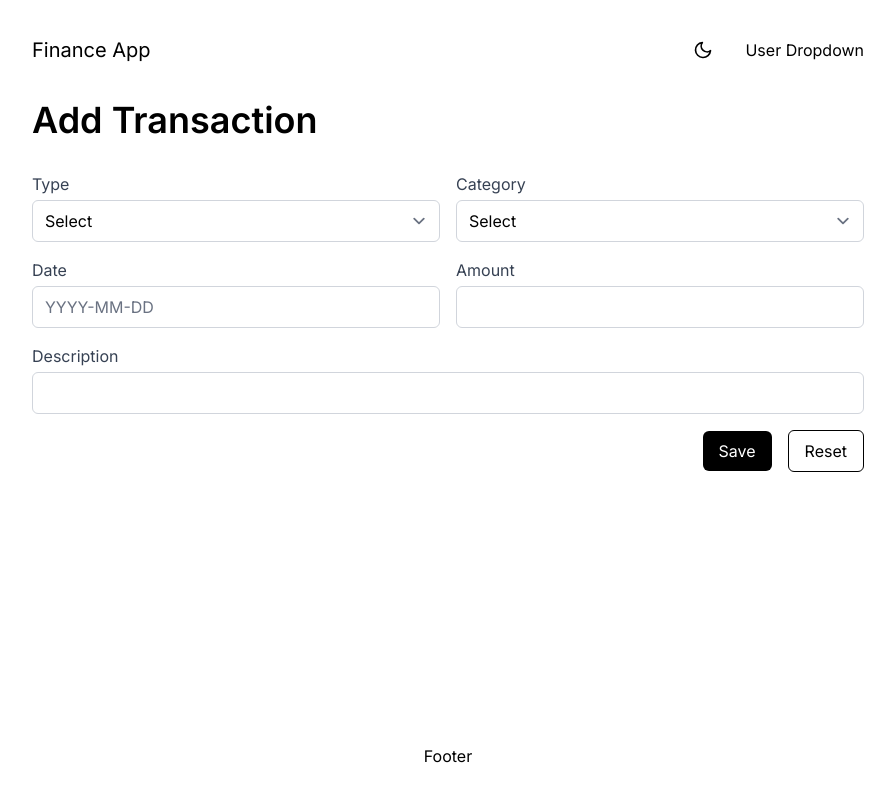
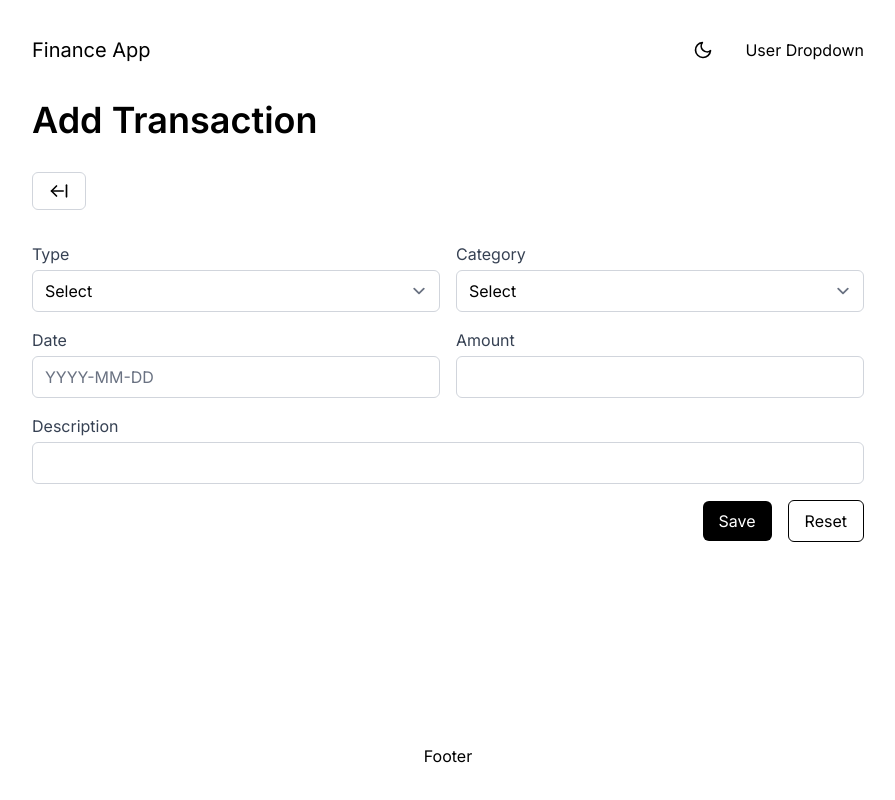
Before and after one commit to toshi-0426/finance-app, a Next.js app: page /dashboard/transaction/add in a window 1280 px wide. Shown: the whole page, without its empty margins (192-1087 px from the left). Built offline with nearby package versions, Linux system fonts and the light colour scheme.

Commit message:
added back button"

```diff
--- /dev/null
+++ b/app/dashboard/transaction/[id]/edit/page.tsx
@@ -0,0 +1,24 @@
+import { createClient } from "@/lib/supabase/server";
+
+type PageProps = {
+  params: { id: string };
+};
+
+
+export default async function Page({params: {id}}: PageProps ) {
+    const supabase = await createClient();
+
+    const { data: transaction, error } = await supabase
+        .from('transactions')
+        .select('*')
+        .eq('id', id)
+        .single();
+
+    console.log(transaction);
+
+    return (
+        <>
+            Hello!
+        </>
+    )
+}
--- a/app/dashboard/transaction/add/page.tsx
+++ b/app/dashboard/transaction/add/page.tsx
@@ -1,3 +1,4 @@
+import BackButton from "@/components/back-button";
 import TransactionForm from "../../components/transaction-form";
 
 
@@ -5,6 +6,7 @@ export default function Page() {
     return (
         <>
             <h1 className="text-4xl font-semibold mb-8">Add Transaction</h1>
+            <BackButton className="mb-8"/>
             <TransactionForm />
         </>
     );
--- /dev/null
+++ b/components/back-button.tsx
@@ -0,0 +1,21 @@
+'use client'
+
+import { useRouter } from "next/navigation";
+import Button from "./button";
+import { ArrowLeftFromLine } from "lucide-react";
+
+type BackButtonProps = {
+    className: string
+}
+
+export default function BackButton({className}: BackButtonProps) {
+    const router = useRouter();
+    return (
+        <Button variant="outline"
+                className={`${className}`}
+                onClick={() => router.back()}
+        >
+            <ArrowLeftFromLine className="w-5 h-5"/>
+        </Button>
+    )
+}
--- a/components/transaction-item.tsx
+++ b/components/transaction-item.tsx
@@ -1,7 +1,9 @@
 import { useFormatCurrency } from "@/hooks/use-format-currency"
 import { TransactionType } from "@/lib/consts"
-import { HandCoins, Landmark, PiggyBank, Wallet} from 'lucide-react'
+import { HandCoins, Landmark, PiggyBank, SquarePen, Wallet} from 'lucide-react'
 import TransactionItemRemoveButton from "./transaction-item-remove-button"
+import Link from "next/link"
+import { sizes, variants } from "@/lib/variants"
 
 type TransactionItemProps = {
     id: number,
@@ -56,7 +58,12 @@ export default function TransactionItem({
             </div>
 
             <div className="min-w-[70px] text-right">{formattedAmount}</div>
-            <div className="min-w-[100px] flex justify-end">
+            <div className="min-w-[100px] flex justify-end items-center space-x-4">
+                <Link href={`/dashboard/transaction/${id}/edit`}
+                      className={`${variants['ghost']} ${sizes['xs']}`}
+                >
+                    <SquarePen className="w-4 h-4"/>
+                </Link>
                 <TransactionItemRemoveButton id={id} onRemoved={onRemoved}/>
             </div>
         </div>
```
Also changed, not shown: lib/actions.tsx (line endings or trailing spaces).
